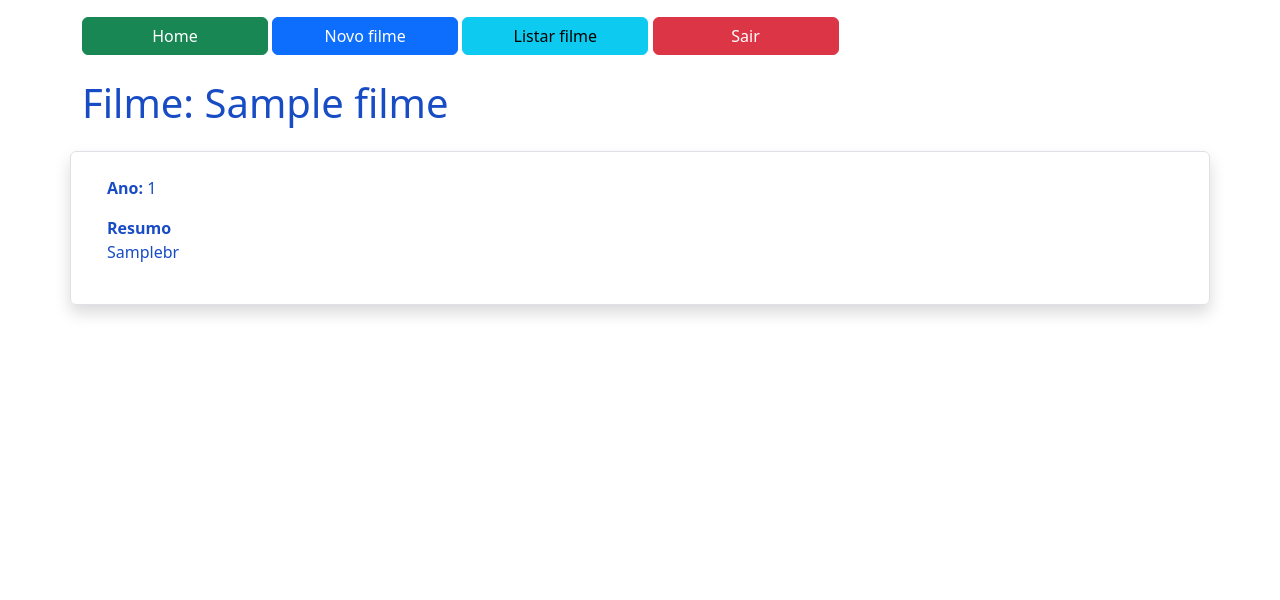
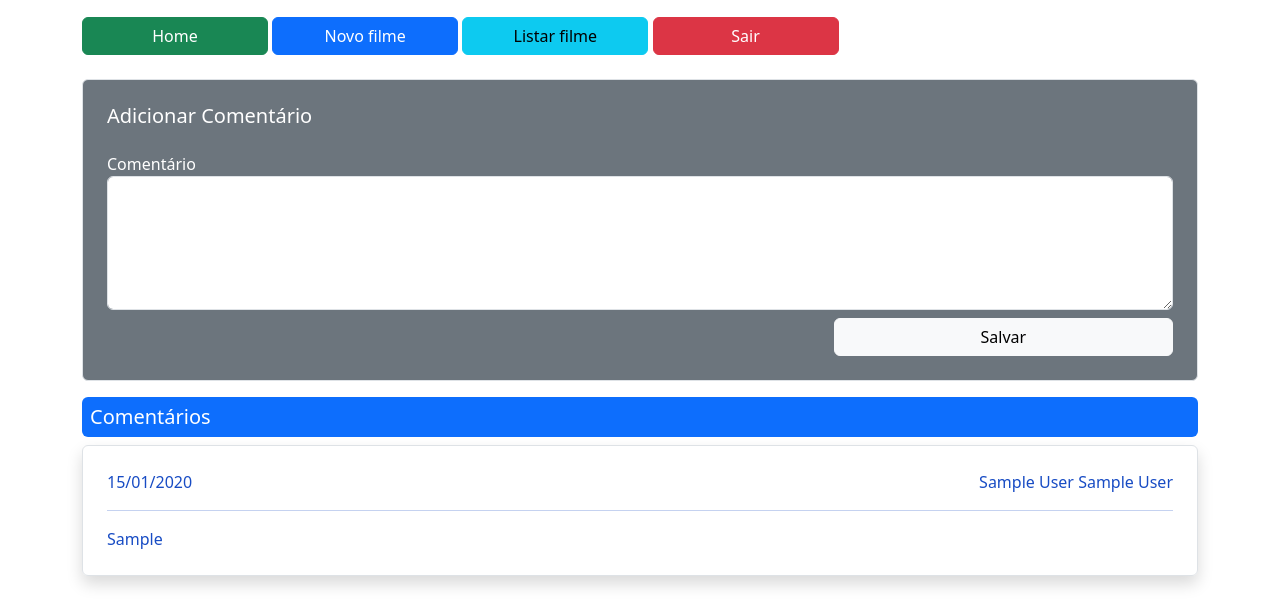
Before and after one commit to JorgeDeTeixeira/Curso-Web-Python-Flask, a Flask app: page /filmes/1 in a window 1280 px wide. Shown: the part 356-956 px from the top of the page. Before the commit the page ends 672 px from the top, so only its background shows below. Run offline with Flask 3, Linux system fonts and the light colour scheme; a user stored in the database is signed in; tables that the repository leaves empty hold one stand-in row (values such as "Sample post").

Commit message:
Vincular registros a outras tabelas (FK)

```diff
--- a/app/forms.py
+++ b/app/forms.py
@@ -3,7 +3,7 @@ from wtforms import StringField, SubmitField, TextAreaField, IntegerField, Passw
 from wtforms.validators import DataRequired, ValidationError, Email, EqualTo
 from app import db, bcrypt
 
-from app.models import Filme, User
+from app.models import Filme, User, FilmeComentario
 
 
 class FilmeForm(FlaskForm):
@@ -57,6 +57,7 @@ class UserForm(FlaskForm):
         self.save()
         return User.query.filter_by(username=self.username.data).first()
 
+
 class LoginForm(FlaskForm):
     username = StringField('Username', validators=[DataRequired()])
     senha = PasswordField('Senha', validators=[DataRequired()])
@@ -71,3 +72,18 @@ class LoginForm(FlaskForm):
                 raise Exception('Senha incorreta!')
         else:
             raise Exception("Usuário não encontrado!")
+
+
+class FilmeComentarioForm(FlaskForm):
+    comentario = TextAreaField('Comentário', validators=[DataRequired()])
+    submit = SubmitField('Salvar')
+
+    def save(self, idFilme, idUser):
+        comentario = FilmeComentario(
+            comentario=self.comentario.data,
+            idFilme=idFilme,
+            idUser=idUser
+        )
+
+        db.session.add(comentario)
+        db.session.commit()
--- a/app/routes.py
+++ b/app/routes.py
@@ -1,8 +1,8 @@
 from flask import render_template, url_for, jsonify, redirect
 from app import app
-from app.forms import FilmeForm, UserForm, LoginForm
+from app.forms import FilmeForm, UserForm, LoginForm, FilmeComentarioForm
 from app.models import Filme
-from flask_login import login_required, login_user, logout_user
+from flask_login import current_user, login_required, login_user, logout_user
 
 
 @app.route("/")
@@ -36,10 +36,14 @@ def listarFilmes():
     return render_template('listaFilmes.html', objects=filmes)
 
 
-@app.route('/filmes/<int:id>')
+@app.route('/filmes/<int:id>', methods=['GET', 'POST'])
 def detalheFilme(id):
     filme = Filme.query.get(id)
-    return render_template('detalheFilme.html', object=filme)
+    form = FilmeComentarioForm()
+    if form.validate_on_submit() and current_user.is_authenticated:
+        form.save(filme.id, current_user.id)
+
+    return render_template('detalheFilme.html', object=filme, form=form)
 
 
 @app.route('/novoUsuario', methods=['GET', 'POST'])
--- a/app/templates/adicionarFilme.html
+++ b/app/templates/adicionarFilme.html
@@ -24,5 +24,6 @@
             </div>
         </div>
     </form>
+    <br>
 
 {% endblock %}
--- a/app/templates/detalheFilme.html
+++ b/app/templates/detalheFilme.html
@@ -2,21 +2,40 @@
 
 {% block content %}
 
-<h1>Filme: {{object.titulo}}</h1>
+{% if current_user.is_authenticated %}
 
-<div class="row mt-4 border rounded shadow p-4">
-    <div class="col-12">
-        <strong>Ano:</strong> {{object.ano}}
+<form method="post" class="form col-12 mt-3 border bg-secondary text-white p-4 rounded">
+    <h5>Adicionar Comentário</h5>
+    {{ form.csrf_token }}
+
+    {{ form.comentario.label(class='mt-3') }} <br>
+    {{ form.comentario(class='form-control', rows=5) }}
+
+    <div class="row justify-content-end mt-2">
+        <div class="col-4">
+            {{ form.submit(class='btn btn-light col-12') }}
+        </div>
     </div>
+</form>
+{% endif %}
 
-    <div class="col-12 mt-3">
-        <strong>Resumo</strong>
-        <p>
-            {% for resumo in object.resumo.split('\n') %}
-                {{resumo}}br
-            {% endfor%}
-        </p>
+{% if object.comentarios %}
+<div class="col-12 mt-3">
+    <h5 class="bg-primary text-white p-2 rounded">Comentários</h5>
+    {% for c in object.comentarios %}
+    <div class="col-12 border rounded mt-2 shadow p-4">
+        <div class="row justify-content-between">
+            <div class="col-4">{{ c.dataCriacao.strftime('%d/%m/%Y') }}</div>
+            <div class="col-4 text-end">{{ c.user.nome.title() }} {{ c.user.sobrenome.title() }}</div>
+        </div>
+        <hr>
+        {% for r in c.comentario.split('\n') %}
+            {{ r }} <br>
+        {% endfor %}
     </div>
+    {% endfor %}
 </div>
+<br>
+{% endif %}
 
 {% endblock %}
```
Also changed, not shown: app/models.py (+11 -0 lines).
